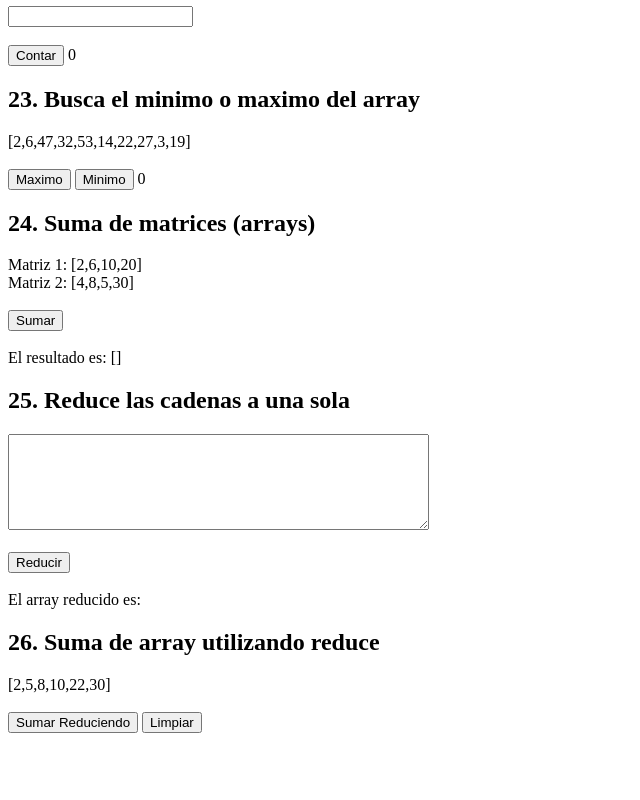
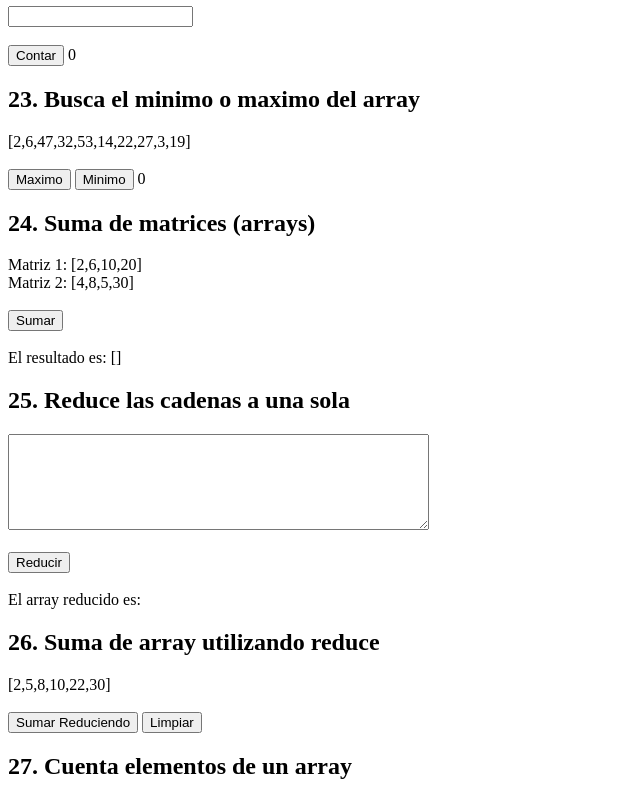
Before and after one commit to matiasmoscone1/practica-ejercicios-logica-programacion-react, a React (Vite) app: page / in a window 1280 px wide. Shown: the part 4189-4989 px from the top of the page, without its empty margins (0-640 px from the left). Before the commit the page ends 4930 px from the top, so only its background shows below. Built offline with nearby package versions, Linux system fonts and the light colour scheme.

Commit message:
Agregando ejercicio 27

```diff
--- a/src/App.jsx
+++ b/src/App.jsx
@@ -25,6 +25,7 @@ import MinimoMaximo from './ejercicios/MinimoMaximo';
 import SumaDeArrays from './ejercicios/SumaDeArrays';
 import ReduccionDeCadenas from './ejercicios/ReduccionDeCadenas';
 import SumaReduce from './ejercicios/SumaReduce';
+import CuentaElementos from './ejercicios/CuentaElementos';
 
 function App() {
 
@@ -60,6 +61,7 @@ function App() {
     <SumaDeArrays />
     <ReduccionDeCadenas />
     <SumaReduce />
+    <CuentaElementos />
 
     </>
   )
--- /dev/null
+++ b/src/ejercicios/CuentaElementos.jsx
@@ -0,0 +1,22 @@
+
+
+//27. Cuenta de elementos en un arreglo: Dado un arreglo, utiliza reduce para contar
+//cuántas veces aparece un valor específico en el arreglo. (utilizando reduce)
+
+
+const CuentaElementos = () => {
+
+
+
+
+
+
+    return(<>
+    <div>
+        <h2>27. Cuenta elementos de un array </h2>
+    </div>
+    </>)
+
+}
+
+export default CuentaElementos;
```
